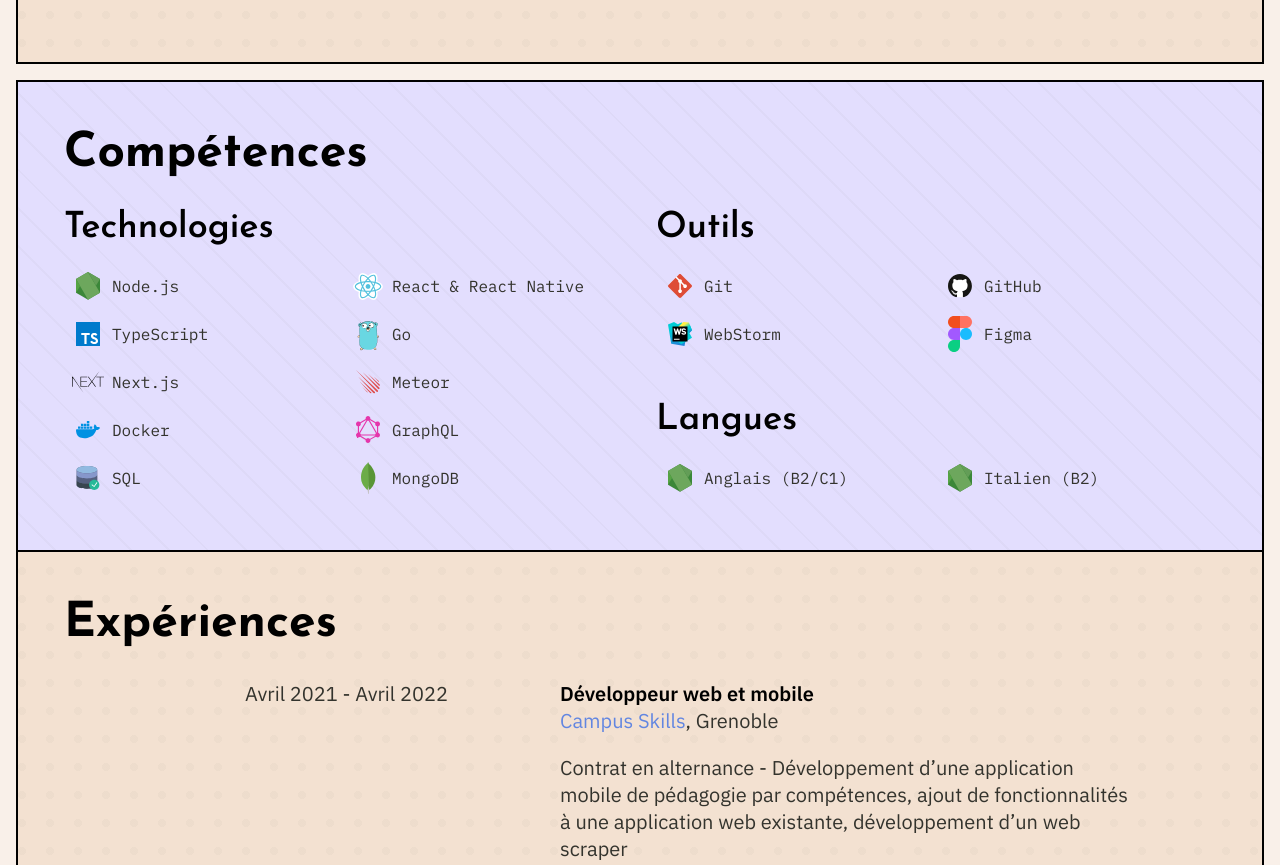
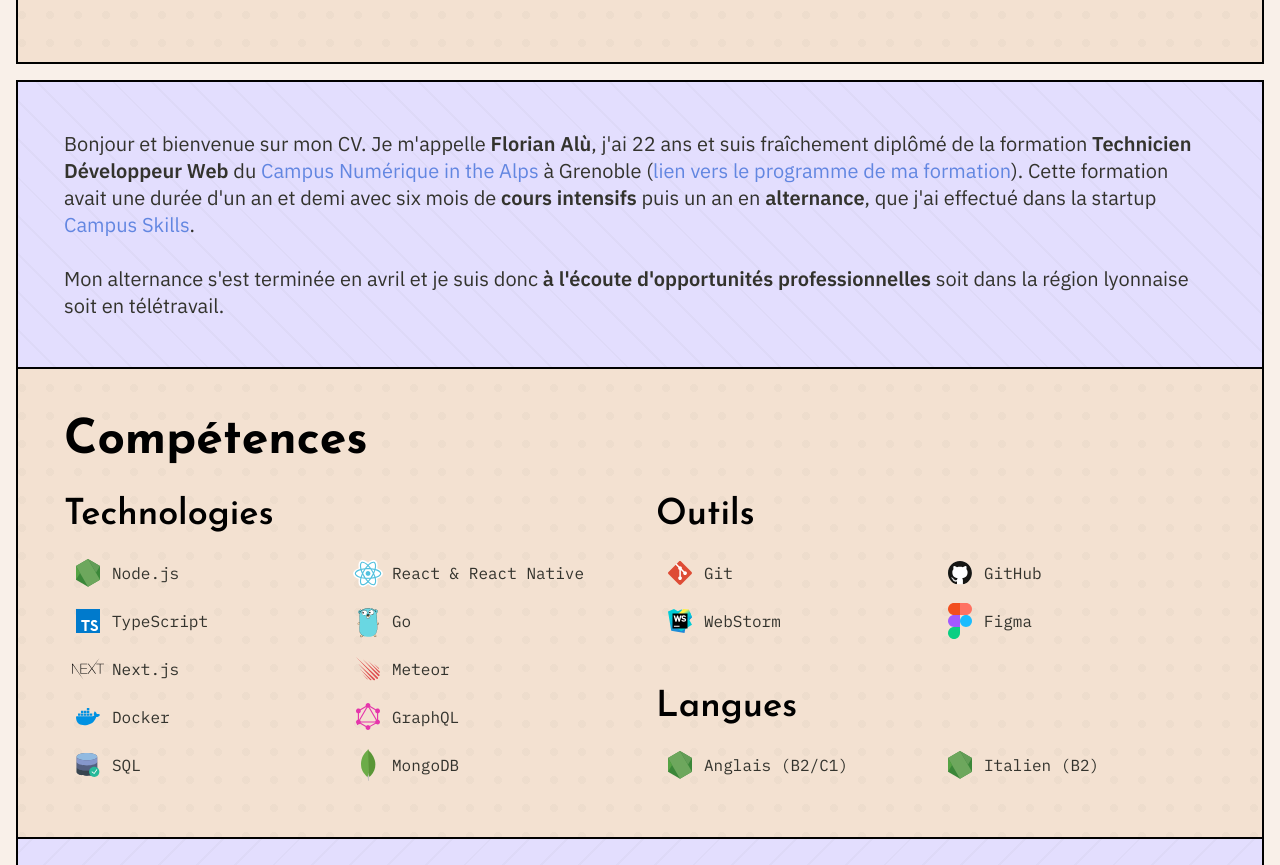
Before and after one commit to deerflow/portfolio, a Gatsby site: page / in a window 1280 px wide. Shown: the part 720-1585 px from the top of the page. Built offline with nearby package versions, Linux system fonts and the light colour scheme; Gatsby itself is replaced by a stand-in of ours.

Commit message:
feat: Add presentation section to home page

```diff
--- a/src/components/sections/DegreeSection/index.tsx
+++ b/src/components/sections/DegreeSection/index.tsx
@@ -21,7 +21,7 @@
 
 const DegreeSection: FC = () => {
     return (
-        <Section borders='all-but-bottom' backgroundColor='secondary' padding stripped stripOrientation='-45deg'>
+        <Section borders='all-but-bottom' backgroundColor='primary' padding dotted>
             <h2>Diplômes et formations</h2>
             <EventList events={degrees} />
         </Section>
--- a/src/components/sections/ExperiencesSection/index.tsx
+++ b/src/components/sections/ExperiencesSection/index.tsx
@@ -33,7 +33,7 @@
 
 const ExperiencesSection: FC = () => {
     return (
-        <Section borders='all-but-bottom' backgroundColor='primary' padding dotted>
+        <Section borders='all-but-bottom' backgroundColor='secondary' padding stripped stripOrientation='-45deg'>
             <h2>Expériences</h2>
             <EventList events={experiences} />
         </Section>
--- a/src/components/sections/PersonalitySection/index.tsx
+++ b/src/components/sections/PersonalitySection/index.tsx
@@ -5,7 +5,7 @@
 
 const PersonalitySection: FC = () => {
     return (
-        <Section dotted backgroundColor='primary' borders='all-but-bottom' padding style={styles.section}>
+        <Section backgroundColor='secondary' borders='all-but-bottom' padding style={styles.section} stripped>
             <h2>Personnalité</h2>
             <p>Ce que j'apporterai à votre entreprise :</p>
             <ul>
--- /dev/null
+++ b/src/components/sections/PresentationSection/index.tsx
@@ -0,0 +1,44 @@
+import { FC } from 'react';
+import Section from '../../Section';
+import { css } from '@emotion/react';
+import { scrollTransition } from '../../../modules/Transitions';
+import Anchor from '../../Anchor';
+
+const PresentationSection: FC = () => {
+    return (
+        <Section backgroundColor='secondary' borders='all-but-bottom' padding style={styles.section} stripped>
+            <article>
+                <p>
+                    Bonjour et bienvenue sur mon CV. Je m'appelle <em>Florian Alù</em>, j'ai 22 ans et suis fraîchement
+                    diplômé de la formation <em>Technicien Développeur Web</em> du{' '}
+                    <Anchor href='https://le-campus-numerique.fr/'>Campus Numérique in the Alps</Anchor> à Grenoble (
+                    <Anchor href='https://le-campus-numerique.fr/formation-developpeur/'>
+                        lien vers le programme de ma formation
+                    </Anchor>
+                    ). Cette formation avait une durée d'un an et demi avec six mois de <em>cours intensifs</em> puis un
+                    an en <em>alternance</em>, que j'ai effectué dans la startup{' '}
+                    <Anchor href='https://campus-skills.com'>Campus Skills</Anchor>.
+                </p>
+                <br />
+                <p>
+                    Mon alternance s'est terminée en avril et je suis donc{' '}
+                    <em>à l'écoute d'opportunités professionnelles</em> soit dans la région lyonnaise soit en
+                    télétravail.
+                </p>
+            </article>
+        </Section>
+    );
+};
+
+const styles = {
+    section: css`
+        font-size: 1.25rem;
+        position: relative;
+        html[data-scrolled] & {
+            margin-top: -2px;
+        }
+        ${scrollTransition('margin')}
+    `,
+};
+
+export default PresentationSection;
--- a/src/components/sections/SkillsSection/index.tsx
+++ b/src/components/sections/SkillsSection/index.tsx
@@ -53,7 +53,7 @@
 
 const SkillsSection: FC = () => {
     return (
-        <Section backgroundColor='secondary' padding style={styles.section} borders='all-but-bottom' stripped>
+        <Section backgroundColor='primary' padding style={styles.section} borders='all-but-bottom' dotted>
             <h2>Compétences</h2>
             <FlexRow wrap>
                 <FlexColumn basis='calc(50% - 1rem)' style={styles.firstColumn}>
--- a/src/pages/index.tsx
+++ b/src/pages/index.tsx
@@ -11,6 +11,7 @@
 import globalStyles from '../globalStyles';
 import { Global } from '@emotion/react';
 import StateProvider from '../components/StateProvider';
+import PresentationSection from '../components/sections/PresentationSection';
 
 const Home: FC = () => {
     return (
@@ -23,6 +24,7 @@
             <Header />
             <SemiHeaderSpace />
             <HomeSection />
+            <PresentationSection />
             <SkillsSection />
             <ExperiencesSection />
             <DegreeSection />
```
